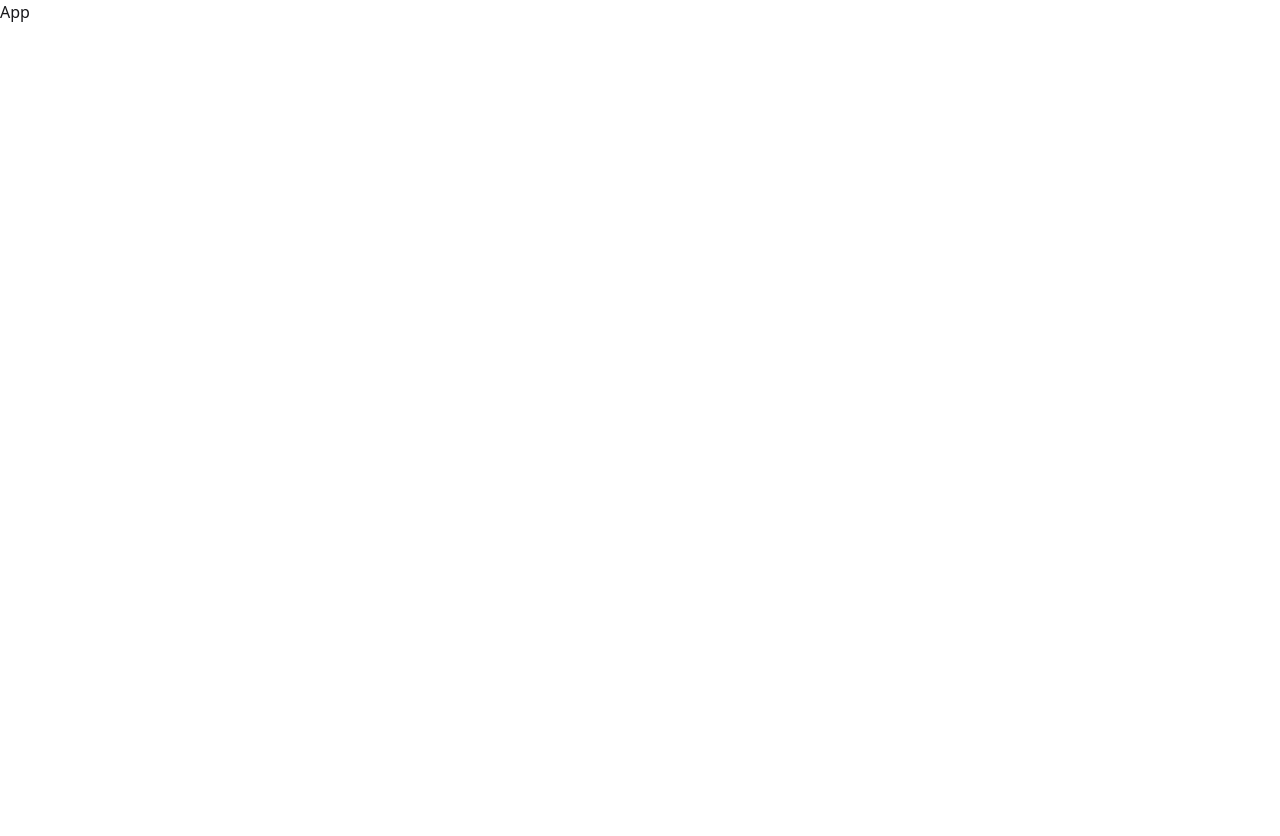
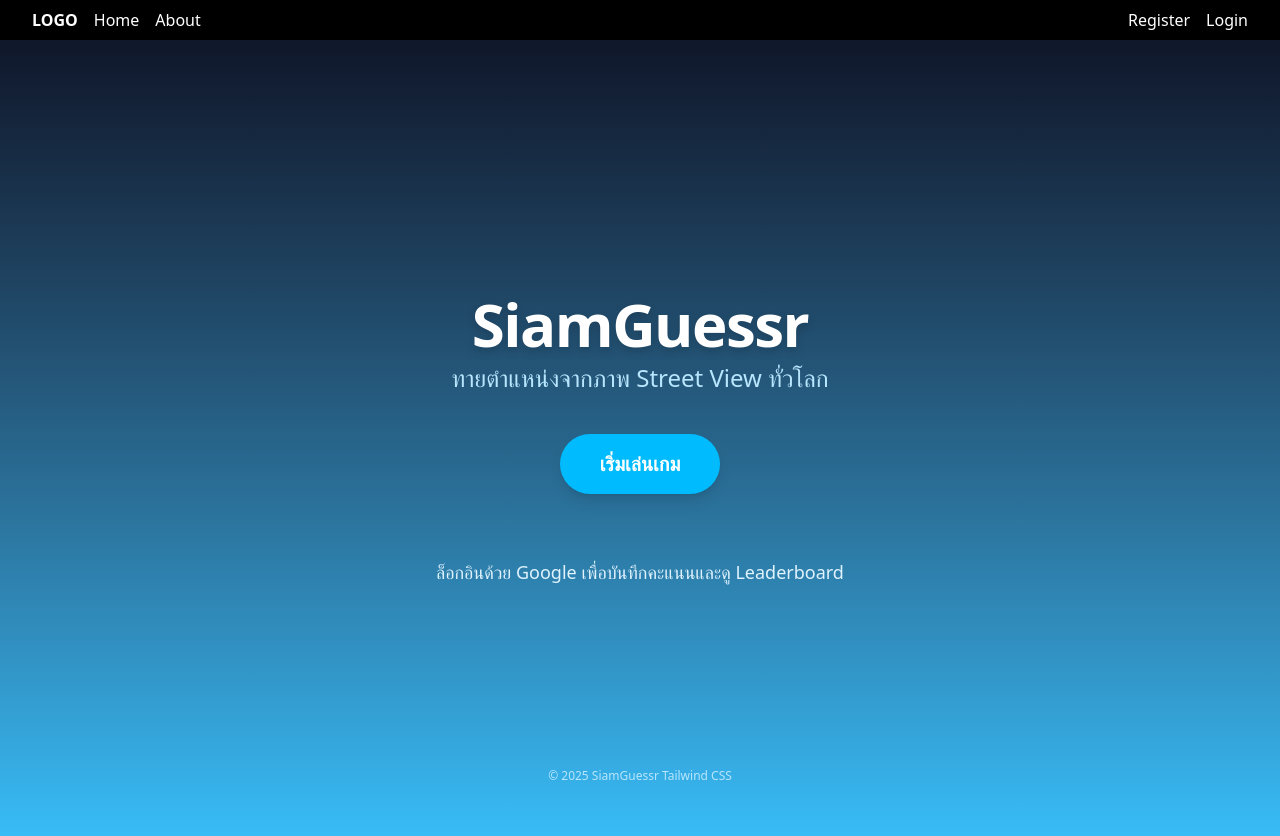
Before and after one commit to punpunslrg/siamguessr-web, a React (Vite) app: page / in a window 1280 px wide. Shown: the top 836 px of the page. Before the commit the page ends 800 px from the top, so only its background shows below. Built offline with nearby package versions, Linux system fonts and the light colour scheme.

Commit message:
Create Homepage+Nav+Layout+Route

```diff
--- a/src/App.jsx
+++ b/src/App.jsx
@@ -1,7 +1,12 @@
 import React from "react";
+import AppRouter from "./routes/AppRouter";
 
 function App() {
-  return <div>App</div>;
+  return (
+    <>
+    <AppRouter />
+    </>
+  )
 }
 
 export default App;
--- /dev/null
+++ b/src/components/MainNav.jsx
@@ -0,0 +1,21 @@
+import { Link } from "react-router";
+
+function MainNav() {
+  return (
+    <div className="flex justify-between bg-black text-white px-8 py-2">
+      <div className="flex gap-4">
+        <Link to="/" className="font-bold">
+          LOGO
+        </Link>
+        <Link to="/">Home</Link>
+        <Link to="/about">About</Link>
+      </div>
+
+      <div className="flex gap-4">
+        <Link to="/register">Register</Link>
+        <Link to="/login">Login</Link>
+      </div>
+    </div>
+  );
+}
+export default MainNav;
--- /dev/null
+++ b/src/layouts/Layout.jsx
@@ -0,0 +1,12 @@
+import { Outlet } from "react-router"
+import MainNav from "../components/MainNav"
+
+function Layout() {
+  return (
+    <div>
+      <MainNav />
+      <Outlet />
+    </div>
+  )
+}
+export default Layout
--- /dev/null
+++ b/src/pages/Home.jsx
@@ -0,0 +1,32 @@
+import { Link } from "react-router";
+
+function Home() {
+  return (
+    <div className="min-h-screen flex flex-col items-center justify-center bg-gradient-to-b from-[#0f172a] to-[#38bdf8] text-white font-sans">
+      <header className="mb-10 flex flex-col items-center">
+        <h1 className="text-4xl md:text-6xl font-bold drop-shadow-lg tracking-tight mb-2">
+          SiamGuessr
+        </h1>
+        <p className="text-lg md:text-2xl text-sky-200">
+          ทายตำแหน่งจากภาพ Street View ทั่วโลก
+        </p>
+      </header>
+      <main className="flex flex-col items-center gap-8 w-full max-w-md">
+        <Link href="/game">
+          <button className="bg-sky-400 hover:bg-sky-500 text-white font-semibold py-4 px-10 rounded-full text-xl shadow-lg transition-all duration-200 w-full">
+            เริ่มเล่นเกม
+          </button>
+        </Link>
+        <div className="mt-8 text-center text-sky-100 text-base md:text-lg">
+          <p>ล็อกอินด้วย Google เพื่อบันทึกคะแนนและดู Leaderboard</p>
+        </div>
+      </main>
+      <footer className="absolute bottom-4 text-sky-200 text-xs w-full text-center">
+        &copy; {new Date().getFullYear()} SiamGuessr
+        Tailwind CSS
+      </footer>
+    </div>
+  );
+}
+
+export default Home;
--- /dev/null
+++ b/src/routes/AppRouter.jsx
@@ -0,0 +1,14 @@
+import {Route, Routes} from 'react-router'
+import Home from '../pages/Home'
+import Layout from '../layouts/Layout'
+
+function AppRouter() {
+  return (
+    <Routes>
+      <Route path='/' element={<Layout />}>
+        <Route index element={<Home />} />
+      </Route>
+    </Routes>
+  )
+}
+export default AppRouter
```
Also changed, not shown: src/main.jsx (+9 -6 lines).
